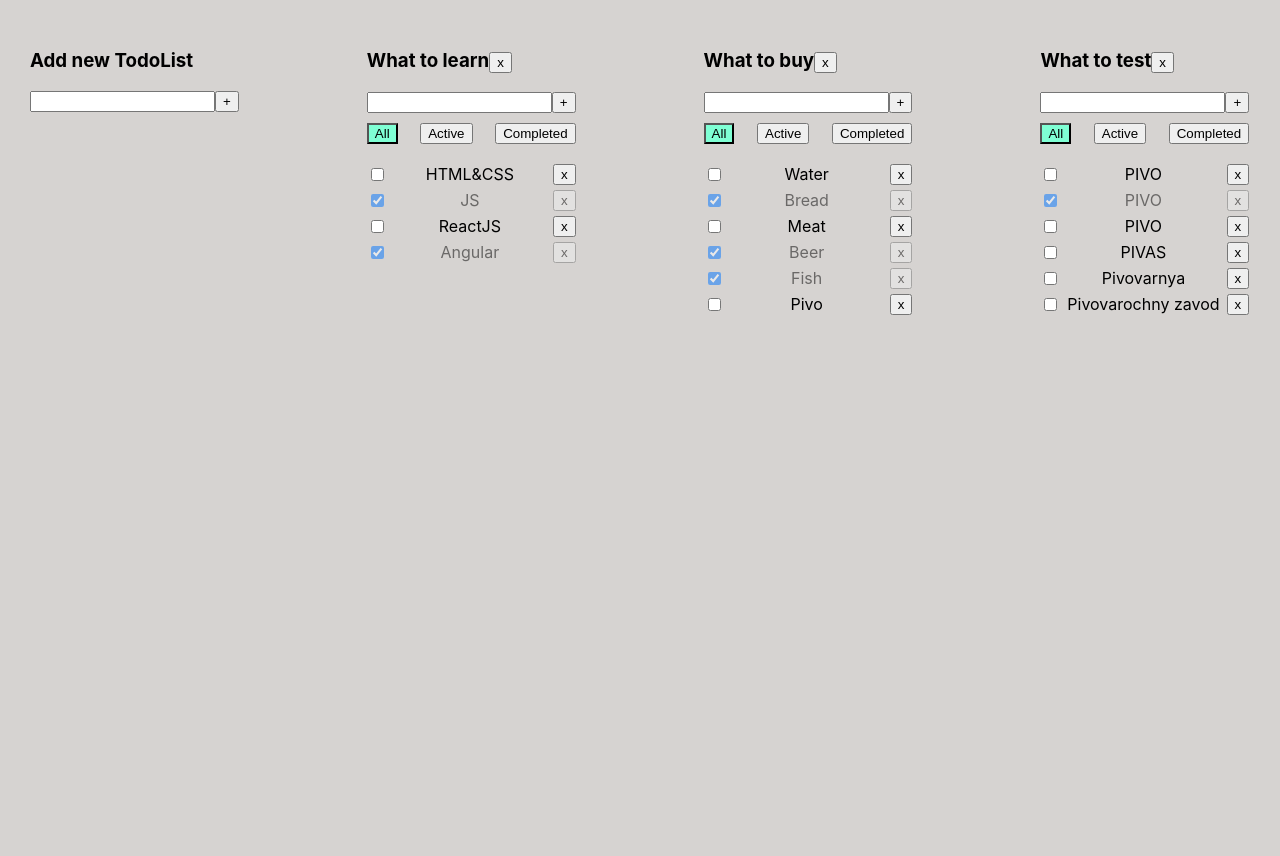
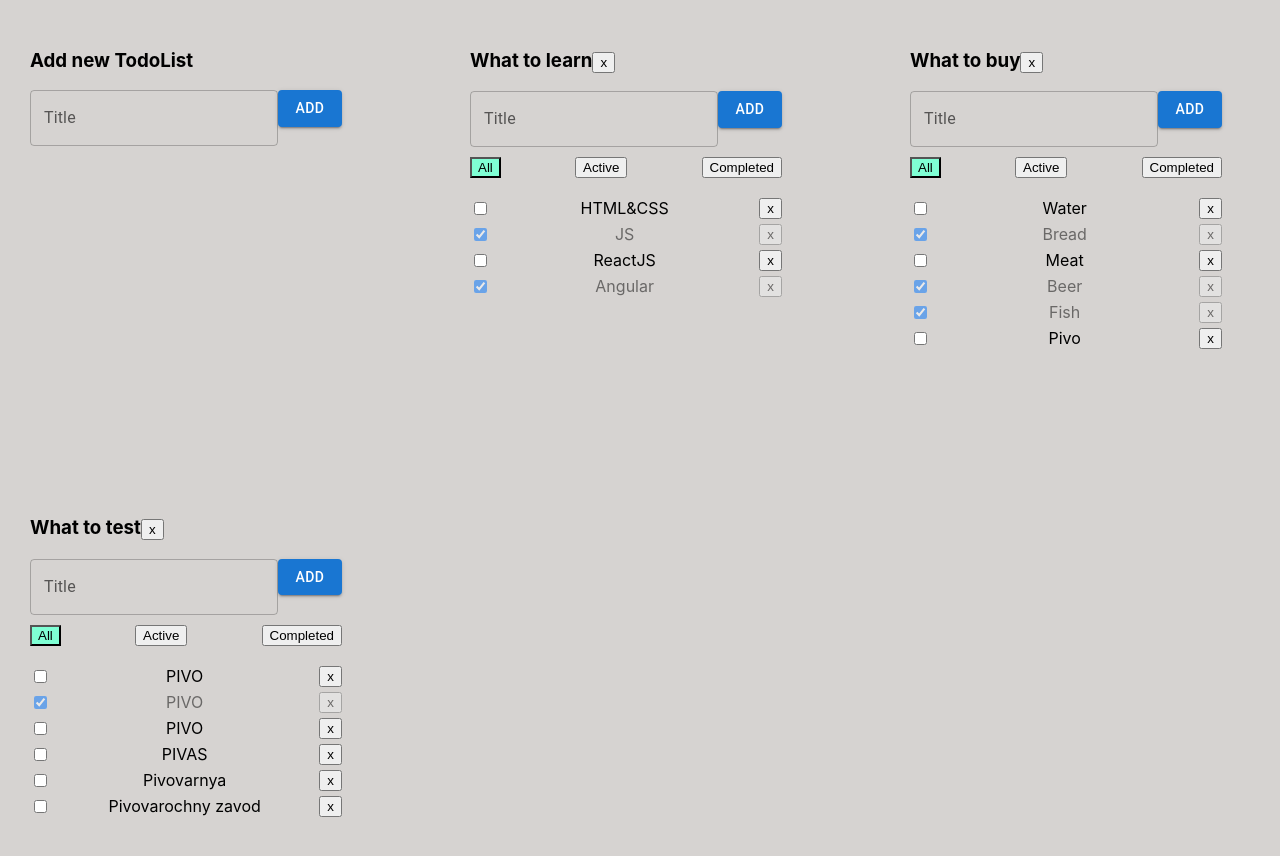
Before and after one commit to efValeron/TodoList, a React (Create React App) app: page / in a window 1280 px wide. Shown: the top 856 px of the page. Before the commit the page ends 800 px from the top, so only its background shows below. Built offline with nearby package versions, Linux system fonts and the light colour scheme.

Commit message:
changed input, button to material ui

```diff
--- a/src/components/AddItemForm.tsx
+++ b/src/components/AddItemForm.tsx
@@ -1,6 +1,6 @@
-import {Button} from "./Button";
 import React, {useState} from "react";
 import {errorMessages} from "../data";
+import {Button, TextField} from "@mui/material";
 
 type PropsType = {
   addItem: (title: string) => void
@@ -31,15 +31,17 @@ export const AddItemForm = (props: PropsType) => {
   return (
     <>
       <div>
-        <input
+        <TextField
+          error={!!error}
           value={inputValue}
           onChange={inputOnChangeHandler}
           onKeyDown={inputKeyPressHandler}
-          className={error ? "error" : ""}
+          label="Title"
+          variant="outlined"
+          helperText={error}
         />
-        <Button callBack={addItem} title={"+"}/>
+        <Button variant="contained" onClick={addItem}>Add</Button>
       </div>
-      {error && <div className={"error-message"}>{error}</div>}
     </>
   )
 }
```
